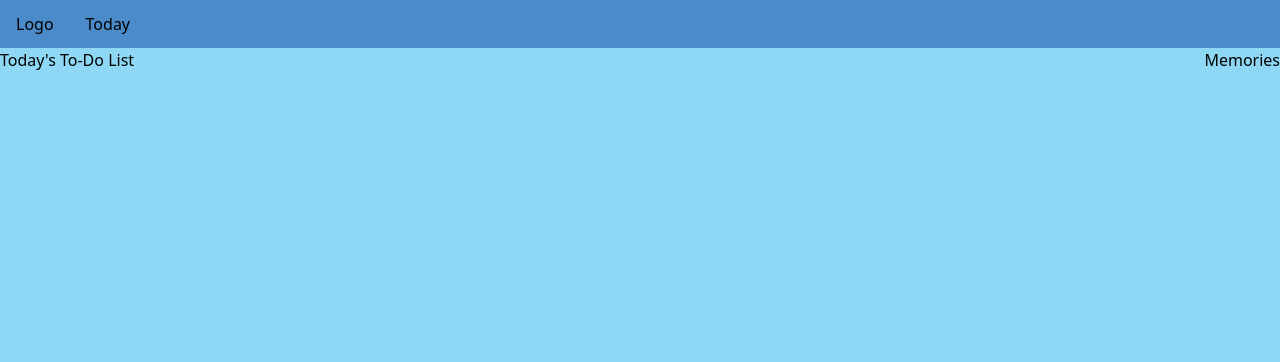
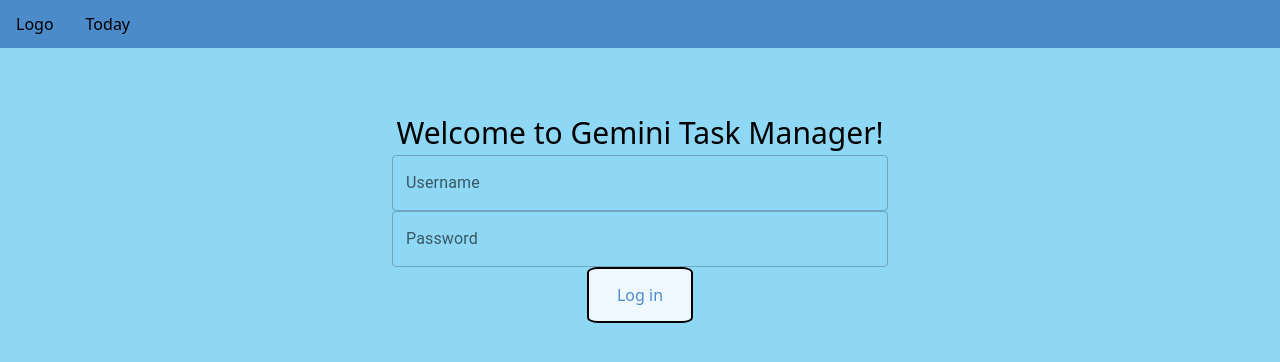
Before and after one commit to boey-kwan/gemini, a React (Vite) app in the folder client/: page / in a window 1280 px wide. Shown: the top 362 px of the page. Built offline with nearby package versions, Linux system fonts and the light colour scheme.

Commit message:
Add login fields

```diff
--- a/client/package.json
+++ b/client/package.json
@@ -16,6 +16,7 @@
     "@mui/material": "^5.15.15",
     "@mui/x-date-pickers": "^7.3.1",
     "dayjs": "^1.11.10",
+    "mui": "^0.0.1",
     "react": "^18.2.0",
     "react-dom": "^18.2.0"
   },
--- a/client/src/App.css
+++ b/client/src/App.css
@@ -2,6 +2,9 @@
   --navbar-height: 3em;
   --body-margin-side: 10%;
   --body-padding: 2em;
+  --dark-blue: #4b8bca;
+  --medium-blue: rgb(142, 216, 246);
+  --light-blue: alice-blue;
 }
 
 :root {
@@ -26,7 +29,7 @@ body, html {
 }
 
 html {
-  background-color: rgb(142, 216, 246);
+  background-color: var(--medium-blue);
 }
 
 #container {
@@ -67,6 +70,8 @@ html {
 }
 
 h1, h2, .h1, .h2 {
+  text-align: center;
+  padding-top: 1em;
   font-style: bold;
   white-space: nowrap;
   height: fit-content;
@@ -94,7 +99,7 @@ h2, .h2 {
   left: 0;
   height: var(--navbar-height);
   font-size: 1em;
-  background-color: #4b8bca;
+  background-color: var(--dark-blue);
   width: 100%;
   display: flex;
   flex-direction: row;
@@ -123,10 +128,7 @@ h2, .h2 {
 
 .body-center {
   height: 100%;
-  /* margin-left: var(--body-margin-side);
-  margin-right: var(--body-margin-side); */
   width: calc(100% - 2*var(--body-margin-side));
-  /* background-color: aliceblue; */
   padding-left: var(--body-padding);
   padding-right: var(--body-padding);
 }
@@ -192,3 +194,31 @@ input {
   /* align-items: center; */
   align-content: center;
 }
+
+.centered {
+  display: block;
+  margin-left:auto;
+  margin-right:auto;
+}
+
+.login {
+  width:fit-content;
+  text-align:center;
+  padding:2em;
+}
+
+.big-button {
+  width: fit-content;
+  border: 2px solid black;
+  border-radius: 10%;
+  background-color: aliceblue;
+  padding: 14px 28px;
+  cursor: pointer;
+  border-color: black;
+  color: var(--dark-blue);
+}
+
+.big-button:hover {
+  background: var(--dark-blue);
+  color: white;
+}
--- a/client/src/components/Home.jsx
+++ b/client/src/components/Home.jsx
@@ -1,18 +1,32 @@
 import { useNavigate } from "react-router-dom";
+import { TextField } from '@mui/material'
+import '../App.css';
 
 export default function Home() {
 
   const navigate = useNavigate();
 
+  return (
 
-  return (
-    <div className="row">
-      <button  onClick={() => {
-        navigate("/today");
-      }}>Today's To-Do List</button>
-      <button  onClick={() => {
-        navigate("/memories");
-      }}>Memories</button>
+
+    <div className="column login centered">
+
+      <h1 className='h1'>Welcome to Gemini Task Manager!</h1>
+
+      <TextField
+        id='username-field'
+        label="Username"
+        variant='outlined'
+        fullWidth/>
+
+      <TextField
+        id='password-field'
+        label="Password"
+        variant='outlined'
+        fullWidth/>
+
+      <button className='big-button centered' onClick={() => {navigate("/today");}}>Log in</button>
+
     </div>
   );
 }
--- a/client/src/components/Sidebar.jsx
+++ b/client/src/components/Sidebar.jsx
@@ -18,4 +18,5 @@ export default function Sidebar(props) {
 
       </div>
     );
-  }
+
+}
--- a/client/src/components/Today.jsx
+++ b/client/src/components/Today.jsx
@@ -22,7 +22,7 @@ export default function Today() {
           </div>
 
           <div className="body-center scroll">
-            <h1 className='h1' style={{textAlign: 'center'}}>Today's To-Do List</h1>
+            <h1 className='h1'>Today's To-Do List</h1>
             <div className='task-list'>
               {taskList.map((value) => {
                 return <Task key={value}
@@ -38,10 +38,7 @@ export default function Today() {
         </div>
 
         {/* Add a task button */}
-        <button style={{
-          display: 'block',
-          margin: 'auto',
-          alignText: 'center'}}
+        <button className="big-button centered"
           onClick={() => {
             setTaskList(
               [...taskList, taskList.length+1]
```
Also changed, not shown: 1 other file (tests, documents, lock files or other folders).
